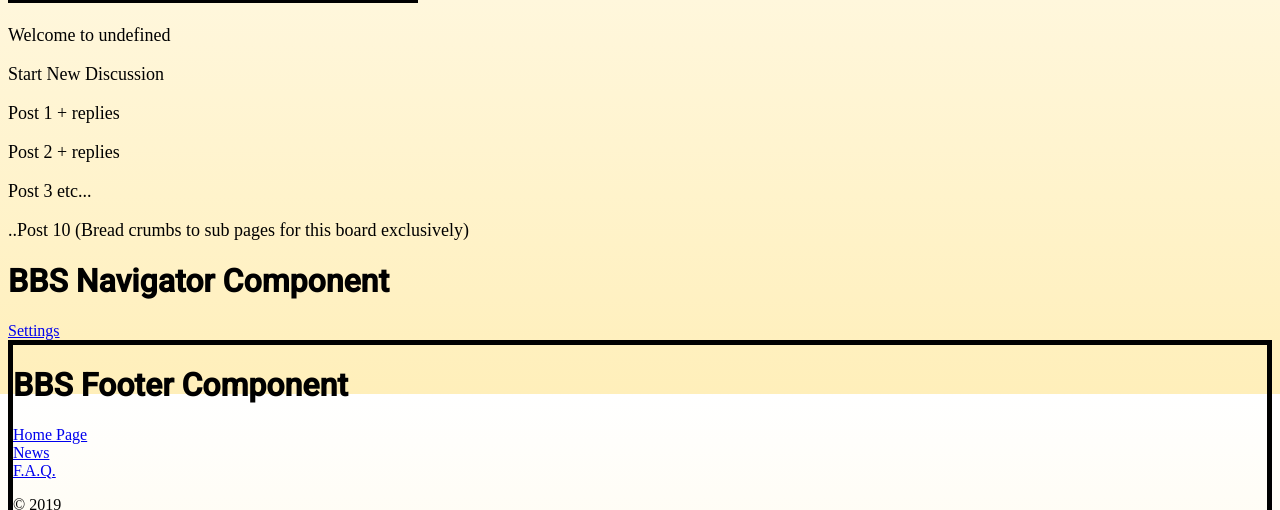
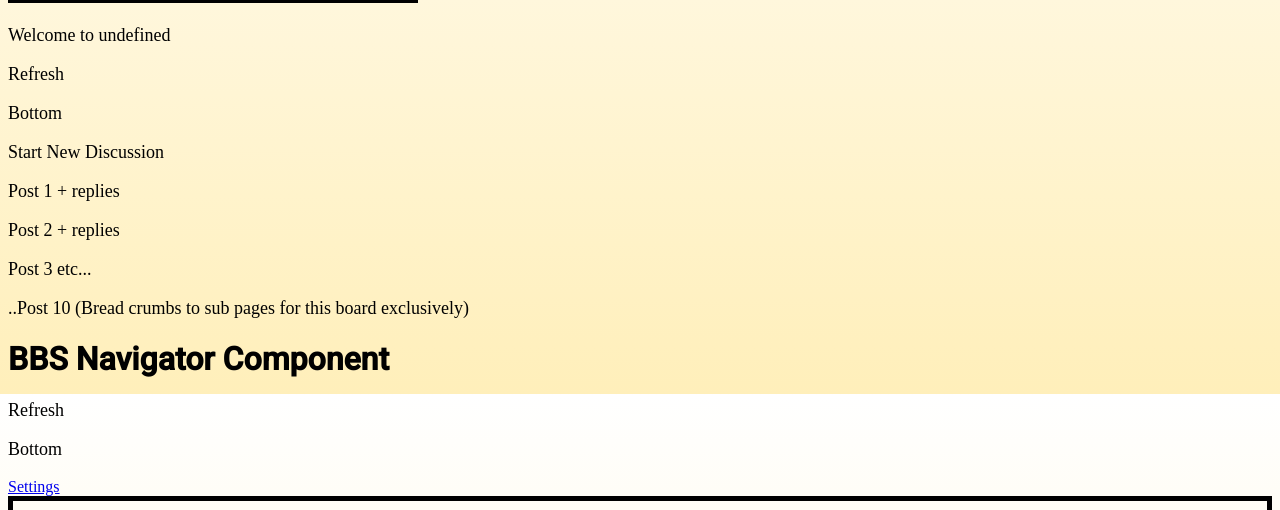
Before and after one commit to Yonkai/BBS, a Next.js app: page /indivdualboard in a window 1280 px wide. Shown: the part 406-916 px from the top of the page. Built offline with nearby package versions, Linux system fonts and the light colour scheme; grey boxes are pictures that could not be loaded.

Commit message:
Added more 'content' to boards for TODO

```diff
--- a/components/BoardContent.js
+++ b/components/BoardContent.js
@@ -5,12 +5,16 @@ import Link from 'next/link';
 const BoardContent = withRouter((props) => (
     <>
         <p className={props.router.query.title}>{`Welcome to ${props.router.query.title}`}</p>
+        <p>Refresh</p>
+        <p>Bottom</p>
         <p>Start New Discussion</p>
         <p>Post 1 + replies</p>
         <p>Post 2 + replies</p>
         <p>Post 3 etc...</p>
         <p>..Post 10 (Bread crumbs to sub pages for this board exclusively)</p>
         <Navigator/>
+        <p>Refresh</p>
+        <p>Bottom</p>
         <Link href="/settings">
             <a>Settings</a>
         </Link>
```
